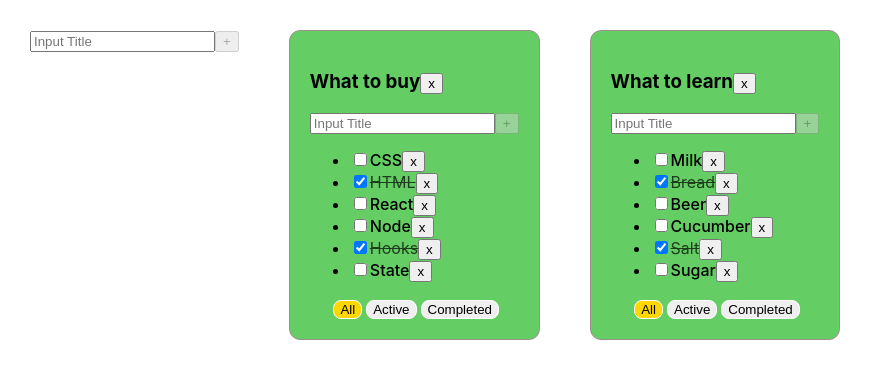
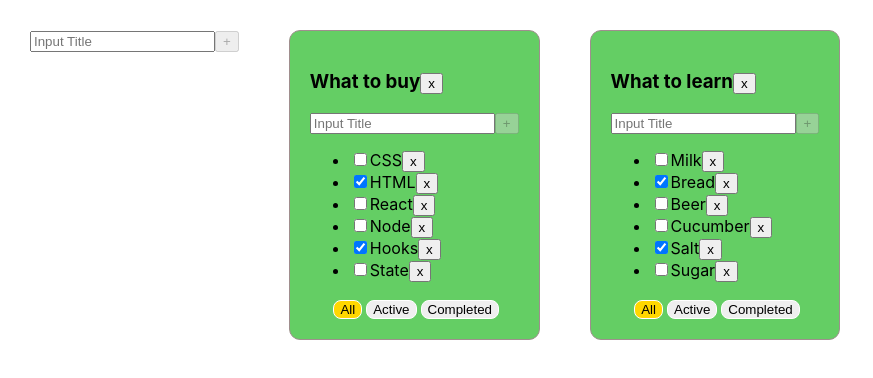
Before and after one commit to Indifferent98/-toDoListSoloMain, a React (Create React App) app: page / in a window 1280 px wide. Shown: the top 378 px of the page, without its empty margins (0-873 px from the left). Built offline with nearby package versions, Linux system fonts and the light colour scheme.

Commit message:
use editSpan

```diff
--- a/src/App.tsx
+++ b/src/App.tsx
@@ -1,6 +1,6 @@
 import React, { useState } from "react";
 import "./App.css";
-import { ToDoList, filterType, tasksType } from "./components/ToDoList";
+import { ToDoList, filterType } from "./components/ToDoList";
 import { v1 } from "uuid";
 
 import { AddItemForm } from "./components/AddItemForm/AddItemForm";
@@ -100,6 +100,19 @@ function App(): JSX.Element {
 
     setTask({ ...task, [newToDoListId]: [] });
   };
+  const changeTaskTitle = (id: string, title: string, toDoListId: string) => {
+    setTask({
+      ...task,
+      [toDoListId]: task[toDoListId].map((t) =>
+        t.id === id ? { ...t, title: title } : t
+      ),
+    });
+  };
+  const changeHeadderTitle = (title: string, toDoListId: string) => {
+    setToDoList(
+      toDoList.map((t) => (t.id === toDoListId ? { ...t, title: title } : t))
+    );
+  };
 
   const applicationToDoLists = toDoList.map((t) => {
     const getFiltredTaskForRender = (
@@ -140,6 +153,8 @@ function App(): JSX.Element {
         tasks={filtredTask}
         addTask={addTask}
         filter={t.filter}
+        changeTaskTitle={changeTaskTitle}
+        changeHeadderTitle={changeHeadderTitle}
       />
     );
   });
--- a/src/components/EditableSpan/EditableSpan.tsx
+++ b/src/components/EditableSpan/EditableSpan.tsx
@@ -1,4 +1,4 @@
-import React, { FC, useState } from "react";
+import React, { ChangeEvent, FC, useState } from "react";
 
 type EditableSpanPropsType = {
   title: string;
@@ -7,16 +7,26 @@ type EditableSpanPropsType = {
 
 export const EditableSpan: FC<EditableSpanPropsType> = (props) => {
   const [editMode, setEditMode] = useState<boolean>(false);
-
+  const [value, setValue] = useState<string>(props.title);
+  const onChangeInputHandler = (e: ChangeEvent<HTMLInputElement>) => {
+    setValue(e.currentTarget.value);
+  };
   const onDoubleClickHandler = () => {
     setEditMode(true);
+    props.addItem(value);
   };
   const onBlurInputHandler = () => {
+    props.addItem(value.trim());
     setEditMode(false);
   };
   return editMode ? (
-    <input onDoubleClick={onDoubleClickHandler} />
+    <input
+      value={value}
+      onChange={onChangeInputHandler}
+      onBlur={onBlurInputHandler}
+      autoFocus
+    />
   ) : (
-    <span>{props.title}</span>
+    <span onDoubleClick={onDoubleClickHandler}>{props.title}</span>
   );
 };
--- a/src/components/ToDoList.tsx
+++ b/src/components/ToDoList.tsx
@@ -1,6 +1,7 @@
 import { ChangeEvent, KeyboardEvent, useState } from "react";
 import s from "./ToDoList.module.css";
 import { AddItemForm } from "./AddItemForm/AddItemForm";
+import { EditableSpan } from "./EditableSpan/EditableSpan";
 export type tasksType = {
   id: string;
   title: string;
@@ -22,6 +23,8 @@ type DoToListPropType = {
   ) => void;
   filter: filterType;
   deleteToDoList: (toDoListId: string) => void;
+  changeTaskTitle: (id: string, title: string, toDoListId: string) => void;
+  changeHeadderTitle: (title: string, toDoListId: string) => void;
 };
 
 const ToDoList = (props: DoToListPropType): JSX.Element => {
@@ -74,6 +77,10 @@ const ToDoList = (props: DoToListPropType): JSX.Element => {
               props.toDoListId
             );
           };
+          const changeTaskTitle = (title: string) => {
+            props.changeTaskTitle(t.id, title, props.toDoListId);
+          };
+
           return (
             <li key={t.id}>
               <input
@@ -81,9 +88,7 @@ const ToDoList = (props: DoToListPropType): JSX.Element => {
                 type="checkbox"
                 checked={t.isDone}
               />
-              <span className={t.isDone ? s.taskDone : s.taskActive}>
-                {t.title}
-              </span>
+              <EditableSpan title={t.title} addItem={changeTaskTitle} />
               <button onClick={removeButtonHandler}>x</button>
             </li>
           );
```
